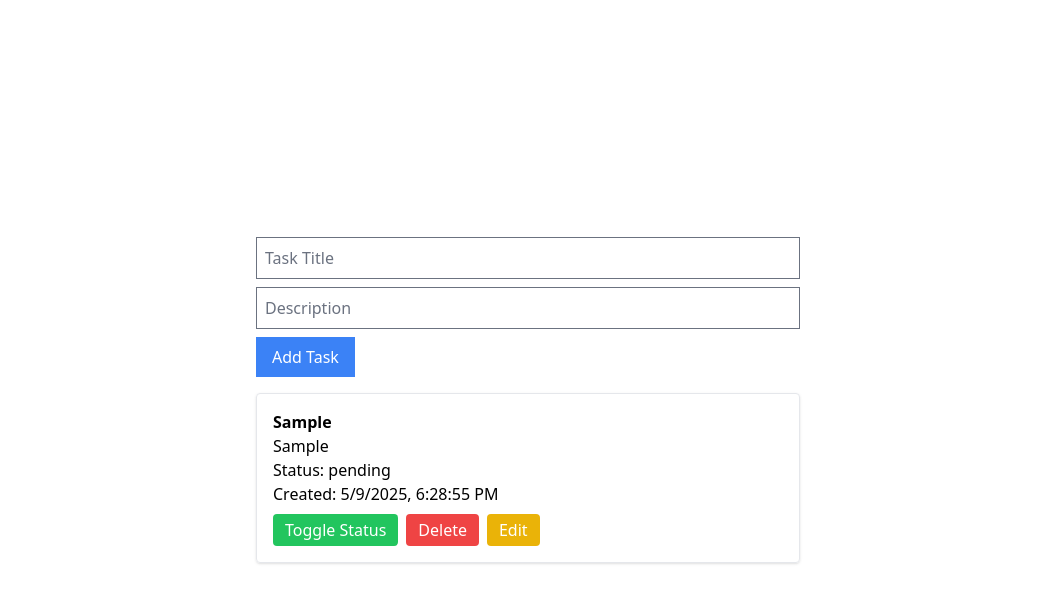
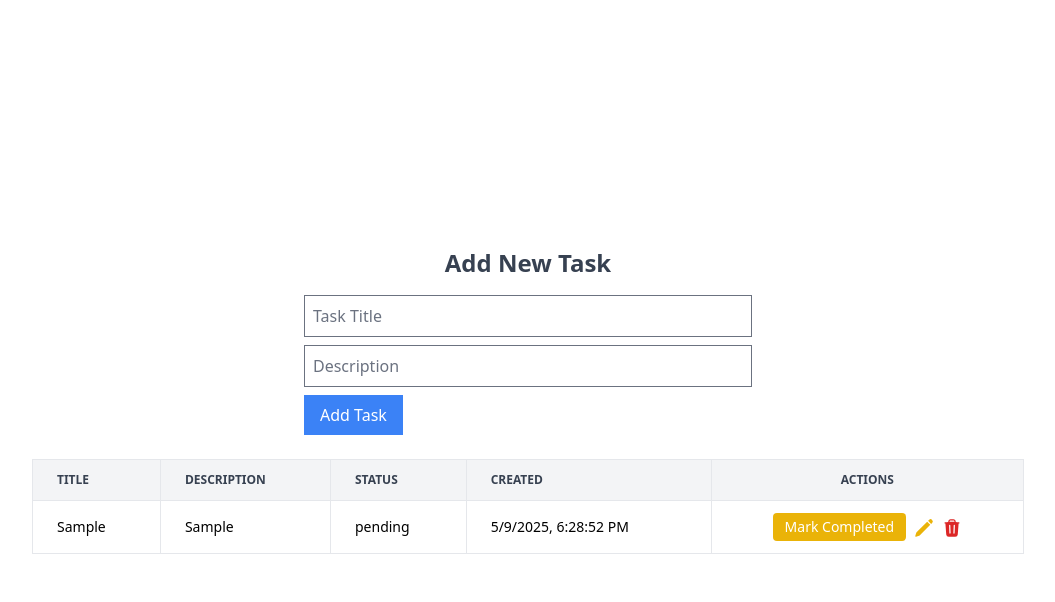
Before and after one commit to HimaKar955/Task-Manager-React, a React (Vite) app: page / in a window 1280 px wide. Both pictures are taken after typing "Sample", "Sample" into the empty fields and a click on the button "Add Task". Shown: the top 602 px of the page, without its empty margins (112-1167 px from the left). Built offline with nearby package versions, Linux system fonts and the light colour scheme.

Commit message:
refactor(ui): update task list to table layout

```diff
--- a/package.json
+++ b/package.json
@@ -19,6 +19,8 @@
     "@commitlint/config-conventional": "^17.4.3",
     "@heroicons/react": "^2.0.15",
     "@tailwindcss/forms": "^0.5.3",
+    "@testing-library/jest-dom": "^6.6.3",
+    "@testing-library/react": "^16.3.0",
     "@types/node": "18.13.0",
     "@types/react": "^18.3.21",
     "@types/react-dom": "^18.3.7",
@@ -38,6 +40,6 @@
     "tailwindcss": "^3.2.6",
     "typescript": "^4.9.5",
     "vite": "^4.1.1",
-    "vitest": "^0.32.2"
+    "vitest": "^3.1.3"
   }
 }
--- a/src/App.tsx
+++ b/src/App.tsx
@@ -43,8 +43,10 @@ const App: React.FC = () => {
   }
 
   return (
-    <div className="max-w-xl mx-auto p-4">
-      <TaskForm onAdd={addTask} />
+    <div className="max-w-screen-lg mx-auto p-4 w-full">
+      <div className="max-w-md mx-auto">
+        <TaskForm onAdd={addTask} />
+      </div>
       <TaskList
         tasks={tasks}
         onToggle={toggleTaskStatus}
--- a/src/components/TaskForm.tsx
+++ b/src/components/TaskForm.tsx
@@ -17,6 +17,10 @@ export default function TaskForm({ onAdd }: Props) {
   }
 
   return (
+    <div>
+      <h2 className="text-2xl font-semibold mb-4 text-center text-gray-700">
+        Add New Task
+      </h2>
       <form onSubmit={handleSubmit} className="space-y-2">
         <input
           className="border p-2 w-full"
@@ -34,5 +38,6 @@ export default function TaskForm({ onAdd }: Props) {
           Add Task
         </button>
       </form>
+    </div>
   )
 }
--- a/src/components/TaskList.tsx
+++ b/src/components/TaskList.tsx
@@ -1,5 +1,9 @@
 import { useState } from 'react'
 import { Task } from '../types/task'
+import {
+  PencilIcon,
+  TrashIcon,
+} from '@heroicons/react/24/solid'
 
 interface Props {
   tasks: Task[]
@@ -27,66 +31,105 @@ export default function TaskList({ tasks, onToggle, onDelete, onEdit }: Props) {
   }
 
   return (
-    <div className="mt-4 space-y-4">
+    <div className="overflow-x-auto mt-6">
+      <table className="min-w-full table-auto border text-sm text-left">
+        <thead className="bg-gray-100 text-gray-700 uppercase text-xs">
+          <tr>
+            <th className="px-6 py-3 border">Title</th>
+            <th className="px-6 py-3 border">Description</th>
+            <th className="px-6 py-3 border">Status</th>
+            <th className="px-6 py-3 border">Created</th>
+            <th className="px-6 py-3 border text-center">Actions</th>
+          </tr>
+        </thead>
+        <tbody>
           {tasks.map((task) => (
-        <div key={task.id} className="border p-4 rounded shadow">
+            <tr key={task.id} className="border-t">
               {editingId === task.id ? (
                 <>
+                  <td className="border px-6 py-3">
                     <input
-                className="border p-1 w-full mb-2"
+                      className="border w-full p-1 rounded"
                       value={editTitle}
                       onChange={(e) => setEditTitle(e.target.value)}
                     />
+                  </td>
+                  <td className="border px-6 py-3">
                     <input
-                className="border p-1 w-full mb-2"
+                      className="border w-full p-1 rounded"
                       value={editDesc}
                       onChange={(e) => setEditDesc(e.target.value)}
                     />
+                  </td>
+                  <td className="border px-6 py-3 text-gray-500">
+                    {task.status}
+                  </td>
+                  <td className="border px-6 py-3 text-gray-500">
+                    {task.createdAt.toLocaleString()}
+                  </td>
+                  <td className="border px-6 py-3 text-center">
                     <button
-                className="bg-blue-500 text-white px-3 py-1 rounded mr-2"
                       onClick={handleSave}
+                      className="px-3 py-1 rounded text-white bg-blue-600 hover:bg-blue-800"
+                      title="Save"
                     >
                       Save
                     </button>
+                  </td>
                 </>
               ) : (
                 <>
-              <h3
-                className={`font-bold ${
-                  task.status === 'completed' ? 'line-through' : ''
+                  <td className="border px-6 py-3 font-medium">
+                    <span
+                      className={
+                        task.status === 'completed'
+                          ? 'line-through text-gray-400'
+                          : ''
+                      }
+                    >
+                      {task.title}
+                    </span>
+                  </td>
+                  <td className="border px-6 py-3">{task.description}</td>
+                  <td className="border px-6 py-3">{task.status}</td>
+                  <td className="border px-6 py-3">
+                    {task.createdAt.toLocaleString()}
+                  </td>
+                  <td className="border px-6 py-3 text-center space-x-2">
+                    <button
+                      onClick={() => onToggle(task.id)}
+                      className={`px-3 py-1 rounded text-white ${
+                        task.status === 'completed'
+                          ? 'bg-green-600'
+                          : 'bg-yellow-500'
                       }`}
                     >
-                {task.title}
-              </h3>
-              <p>{task.description}</p>
-            </>
-          )}
-          <p>Status: {task.status}</p>
-          <p>Created: {task.createdAt.toLocaleString()}</p>
-          <div className="space-x-2 mt-2">
+                      {task.status === 'completed'
+                        ? 'Mark Pending'
+                        : 'Mark Completed'}
+                    </button>
+
                     <button
-              onClick={() => onToggle(task.id)}
-              className="bg-green-500 text-white px-3 py-1 rounded"
+                      onClick={() => handleEdit(task)}
+                      className="text-yellow-500 hover:text-yellow-700"
+                      title="Edit"
                     >
-              Toggle Status
+                      <PencilIcon className="w-5 h-5 inline" />
                     </button>
                     <button
                       onClick={() => onDelete(task.id)}
-              className="bg-red-500 text-white px-3 py-1 rounded"
+                      className="text-red-600 hover:text-red-800"
+                      title="Delete"
                     >
-              Delete
+                      <TrashIcon className="w-5 h-5 inline" />
                     </button>
-            {editingId !== task.id && (
-              <button
-                onClick={() => handleEdit(task)}
-                className="bg-yellow-500 text-white px-3 py-1 rounded"
-              >
-                Edit
-              </button>
+                  </td>
+                </>
               )}
-          </div>
-        </div>
+            </tr>
           ))}
+        </tbody>
+      </table>
     </div>
   )
 }
```
Also changed, not shown: 2 other files (tests, documents, lock files or other folders). Lines whose indentation alone changed are shown as unchanged.
